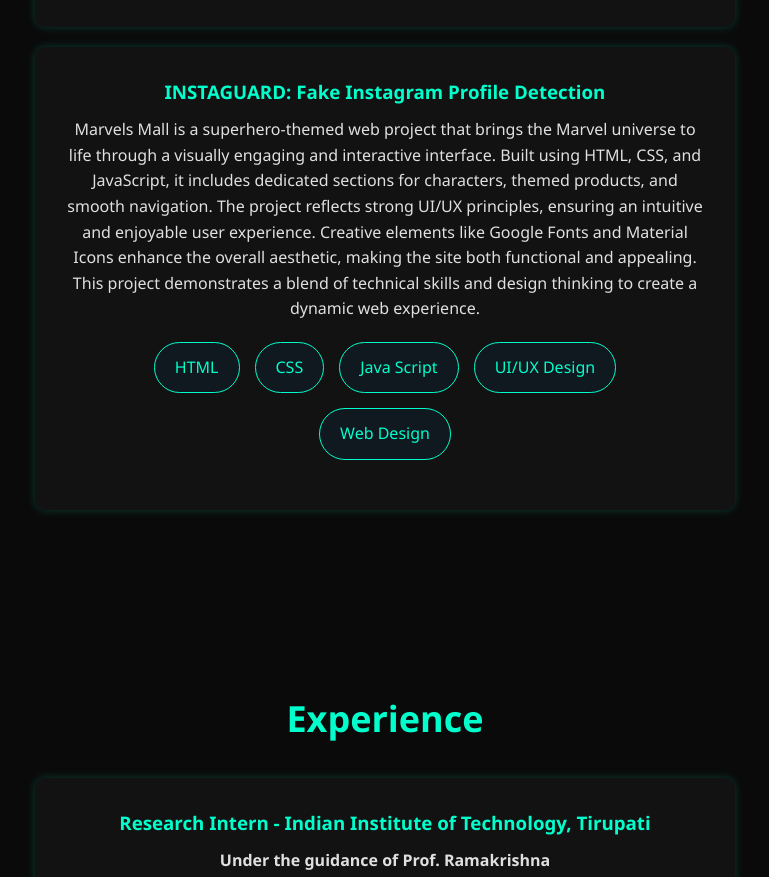
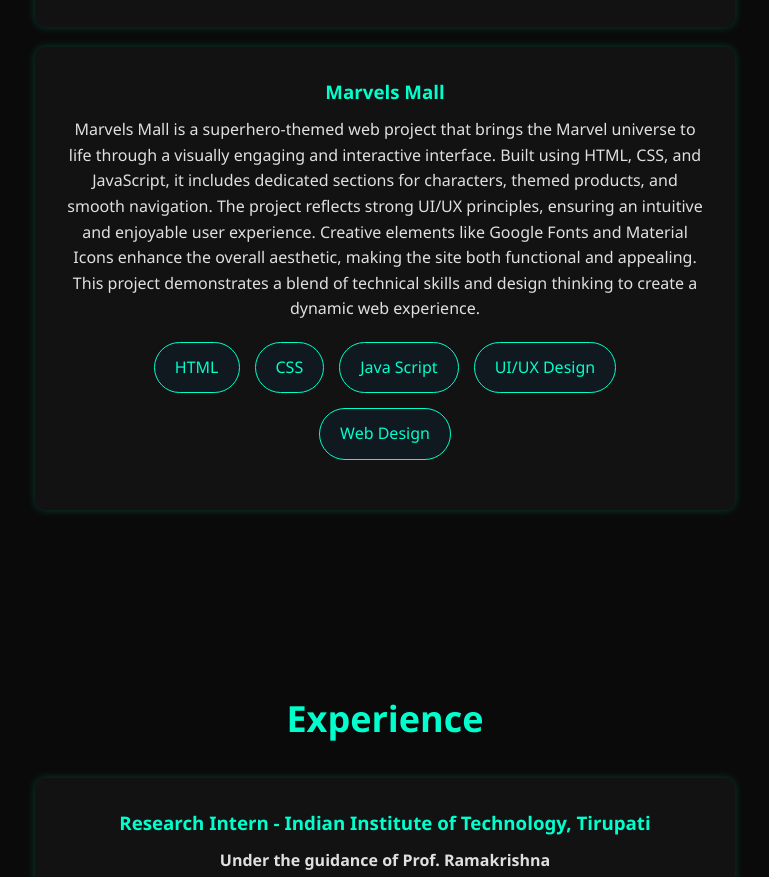
Before and after one commit to allu16kumoulica/protofilo, a plain HTML site: page index.html in a window 1280 px wide. Shown: the part 3771-4648 px from the top of the page, without its empty margins (255-1024 px from the left). Drawn offline with Linux system fonts and the light colour scheme.

Commit message:
Update index.html

```diff
--- a/index.html
+++ b/index.html
@@ -116,7 +116,7 @@
 
 
       <div class="project">
-            <h3>INSTAGUARD: Fake Instagram Profile Detection</h3>
+            <h3>Marvels Mall</h3>
 <p> Marvels Mall is a superhero-themed web project that brings the Marvel universe to life through a visually engaging and interactive interface. Built using HTML, CSS, and JavaScript, it includes dedicated sections for characters, themed products, and smooth navigation. The project reflects strong UI/UX principles, ensuring an intuitive and enjoyable user experience. Creative elements like Google Fonts and Material Icons enhance the overall aesthetic, making the site both functional and appealing. This project demonstrates a blend of technical skills and design thinking to create a dynamic web experience.</p>
 <div class="skills-container">
             <span>HTML</span>
```
